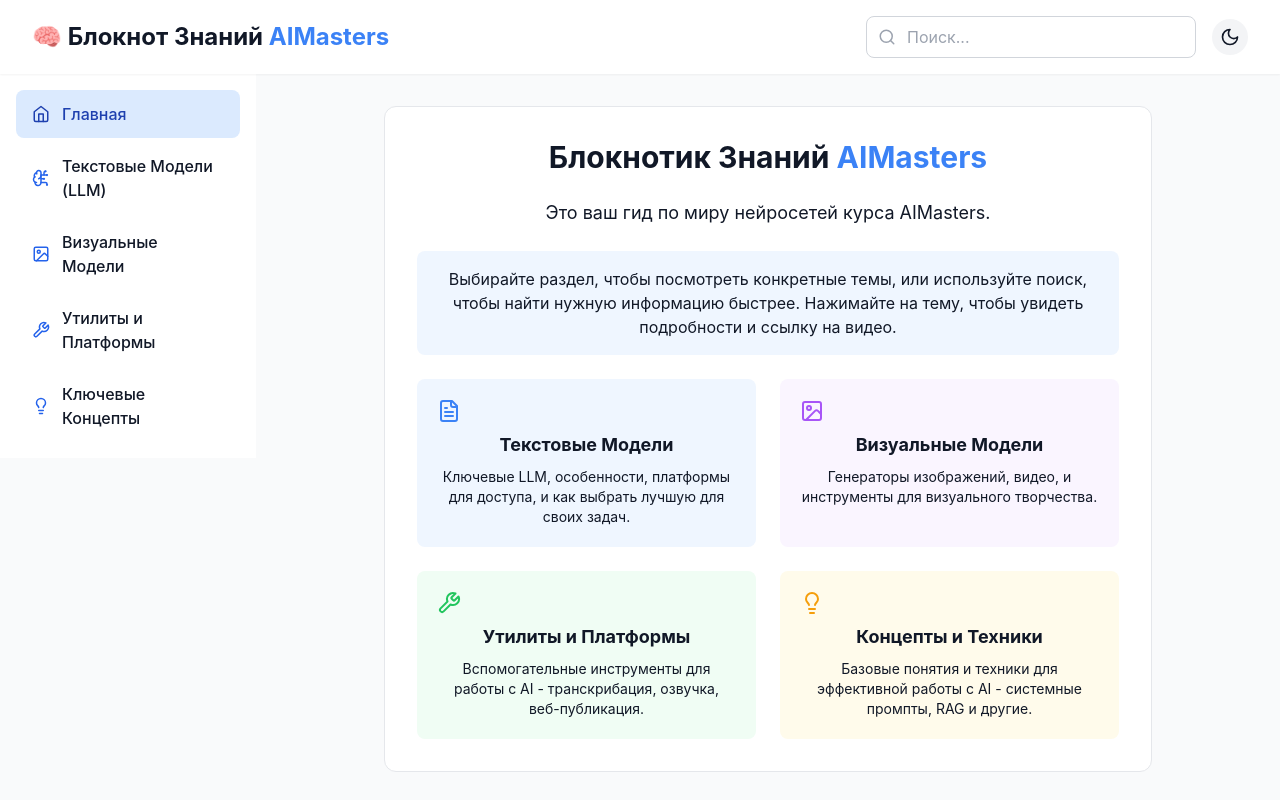
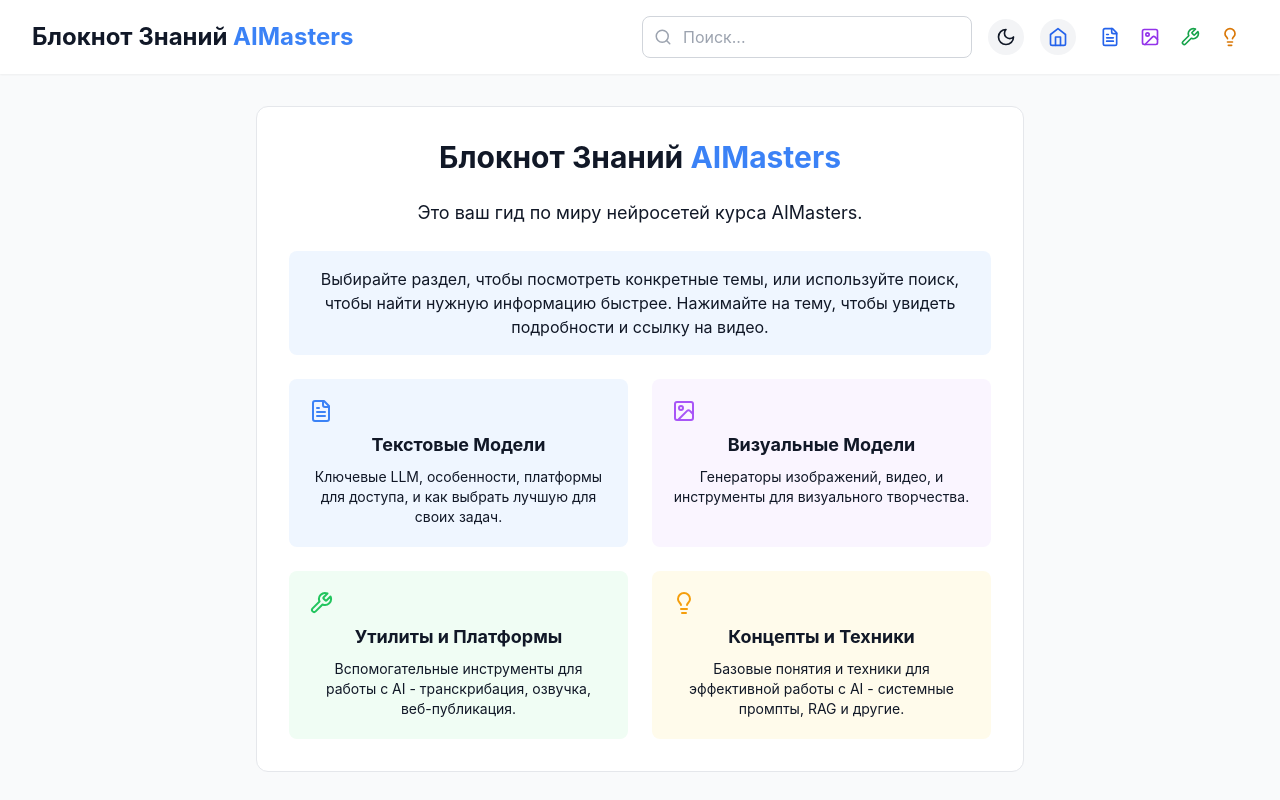
Before and after one commit to smixs/air_astana, a React (Vite) app: page / in a window 1280 px wide. Shown: the top 800 px of the page. Built offline with nearby package versions, Linux system fonts and the light colour scheme.

Commit message:
Удален компонент Sidebar, добавлена мобильная навигация в App, улучшены стили и логика отображения секций. Исправлено название в WelcomeScreen на "Блокнот Знаний".

```diff
--- a/src/App.tsx
+++ b/src/App.tsx
@@ -1,6 +1,5 @@
 import { useState, useRef } from 'react';
-import { MoonIcon, SunIcon, SearchIcon } from 'lucide-react';
-import Sidebar from './components/Sidebar';
+import { MoonIcon, SunIcon, SearchIcon, Menu, X, Home, FileText, Image as ImageIcon, Wrench, Lightbulb } from 'lucide-react';
 import ContentArea from './components/ContentArea';
 import SearchBar from './components/SearchBar';
 import WelcomeScreen from './components/WelcomeScreen';
@@ -10,7 +9,7 @@
   const [activeSection, setActiveSection] = useState('welcome');
   const [searchQuery, setSearchQuery] = useState('');
   const [darkMode, setDarkMode] = useState(false);
-  const [isMobileMenuOpen, setIsMobileMenuOpen] = useState(false);
+  const [isMobileNavOpen, setIsMobileNavOpen] = useState(false);
 
   const mainContentRef = useRef<HTMLElement>(null);
 
@@ -25,15 +24,12 @@
         <div className="flex items-center">
           <button
             className="mr-4 md:hidden"
-            onClick={() => setIsMobileMenuOpen(!isMobileMenuOpen)}
+            onClick={() => setIsMobileNavOpen(!isMobileNavOpen)}
           >
-            <svg xmlns="http://www.w3.org/2000/svg" className="h-6 w-6" fill="none" viewBox="0 0 24 24" stroke="currentColor">
-              <path strokeLinecap="round" strokeLinejoin="round" strokeWidth={2} d="M4 6h16M4 12h16m-7 6h7" />
-            </svg>
+            {isMobileNavOpen ? <X size={24} /> : <Menu size={24} />}
           </button>
           <h1 className="text-xl md:text-2xl font-bold">
-            <span className="text-blue-500">🧠 </span>
-            <span className="">Блокнот Знаний</span>
+            <span>Блокнот Знаний</span>
             <span className="text-blue-500"> AIMasters</span>
           </h1>
         </div>
@@ -51,6 +47,52 @@
           >
             {darkMode ? <SunIcon size={20} /> : <MoonIcon size={20} />}
           </button>
+          <button
+            onClick={() => setActiveSection('welcome')}
+            title="Главная"
+            className={`p-2 rounded-full ml-4 ${activeSection === 'welcome' ? (darkMode ? 'bg-gray-700' : 'bg-gray-100') : (darkMode ? 'hover:bg-gray-700' : 'hover:bg-gray-100')}`}
+          >
+            <Home size={20} className={`${activeSection === 'welcome' ? (darkMode ? 'text-blue-400' : 'text-blue-600') : ''}`} />
+          </button>
+          <div className="hidden md:flex items-center gap-1 ml-4">
+            {sections.map((section) => {
+              if (section.id === 'welcome') return null;
+
+              let IconComponent;
+              let iconColorClass;
+              switch (section.id) {
+                case 'text-models':
+                  IconComponent = FileText;
+                  iconColorClass = darkMode ? 'text-blue-400' : 'text-blue-600';
+                  break;
+                case 'visual-models':
+                  IconComponent = ImageIcon;
+                  iconColorClass = darkMode ? 'text-purple-400' : 'text-purple-600';
+                  break;
+                case 'utilities':
+                  IconComponent = Wrench;
+                  iconColorClass = darkMode ? 'text-green-400' : 'text-green-600';
+                  break;
+                case 'concepts':
+                  IconComponent = Lightbulb;
+                  iconColorClass = darkMode ? 'text-amber-400' : 'text-amber-600';
+                  break;
+                default:
+                  return null;
+              }
+
+              return (
+                <button
+                  key={section.id}
+                  onClick={() => setActiveSection(section.id)}
+                  title={section.title}
+                  className={`p-2 rounded-full transition-colors ${activeSection === section.id ? (darkMode ? 'bg-gray-700' : 'bg-gray-100') : (darkMode ? 'hover:bg-gray-700' : 'hover:bg-gray-100')}`}
+                >
+                  <IconComponent size={20} className={`${iconColorClass}`} />
+                </button>
+              );
+            })}
+          </div>
         </div>
       </header>
 
@@ -61,45 +103,43 @@
         />
       </div>
 
-      <div className="flex flex-col md:flex-row">
-        {/* Mobile Sidebar */}
-        <div
-          className={`
-            fixed inset-0 bg-black bg-opacity-50 z-20 md:hidden transition-opacity duration-300
-            ${isMobileMenuOpen ? 'opacity-100' : 'opacity-0 pointer-events-none'}
-          `}
-          onClick={() => setIsMobileMenuOpen(false)}
-        >
-          <div
-            className={`w-64 h-full ${darkMode ? 'bg-gray-800' : 'bg-white'} transition-transform duration-300 ${isMobileMenuOpen ? 'translate-x-0' : '-translate-x-full'}`}
-            onClick={(e) => e.stopPropagation()}
-          >
-            <Sidebar
-              sections={sections}
-              activeSection={activeSection}
-              setActiveSection={(section) => {
-                setActiveSection(section);
-                setIsMobileMenuOpen(false);
-                mainContentRef.current?.scrollTo(0, 0);
-              }}
-              darkMode={darkMode}
-            />
+      {/* Мобильная навигация (выпадающая) */}
+      {isMobileNavOpen && (
+        <nav className={`md:hidden border-t ${darkMode ? 'bg-gray-800 border-gray-700' : 'bg-white border-gray-200'} shadow-md`}>
+          <div className="px-4 py-3 space-y-2">
+            {sections.map((section) => (
+              <button
+                key={section.id}
+                onClick={() => {
+                  setActiveSection(section.id);
+                  setIsMobileNavOpen(false);
+                  mainContentRef.current?.scrollTo(0, 0);
+                }}
+                className={`
+                  block w-full text-left px-3 py-2 rounded-md text-base font-medium transition-colors flex items-center gap-2
+                  ${activeSection === section.id
+                    ? (darkMode ? 'bg-blue-900 text-white' : 'bg-blue-100 text-blue-700')
+                    : (darkMode ? 'text-gray-300 hover:bg-gray-700 hover:text-white' : 'text-gray-600 hover:bg-gray-50 hover:text-gray-900')}
+                `}
+              >
+                {section.id === 'welcome' && <Home size={18} />}
+                {section.title}
+              </button>
+            ))}
           </div>
+        </nav>
+      )}
+
+      {/* Десктопная навигация */}
+      {/*
+        <div className={`hidden md:block w-64 p-4 ...`}>
+          Раньше здесь был Sidebar
         </div>
+      */}
 
-        {/* Desktop Sidebar */}
-        <div className={`hidden md:block w-64 p-4 sticky top-[73px] self-start overflow-y-auto max-h-[calc(100vh-73px)] ${darkMode ? 'bg-gray-800' : 'bg-white'}`}>
-          <Sidebar
-            sections={sections}
-            activeSection={activeSection}
-            setActiveSection={setActiveSection}
-            darkMode={darkMode}
-          />
-        </div>
-
-        {/* Main Content */}
-        <main ref={mainContentRef} className="flex-1 p-4 md:p-8 overflow-y-auto">
-          {/* Render ContentArea only if not welcome screen or if searching */}
+        {/* Main Content - теперь занимает всю ширину под хедером */}
+        <main ref={mainContentRef} className="p-4 md:p-8 overflow-y-auto">
+          {/* Логика рендера ContentArea и WelcomeScreen остается прежней */}
           {(activeSection !== 'welcome' || searchQuery) && (
             <ContentArea
               sections={sections}
@@ -108,12 +148,12 @@
               darkMode={darkMode}
             />
           )}
-          {/* Render WelcomeScreen only if welcome screen and not searching */}
           {activeSection === 'welcome' && !searchQuery && (
              <WelcomeScreen darkMode={darkMode} setActiveSection={setActiveSection} />
            )}
         </main>
-      </div>
+      {/* Убираем закрывающий тег от flex-col md:flex-row */}
+      {/* </div> */}
 
       {/* Footer */}
       <footer className={`py-4 px-6 text-center text-sm ${darkMode ? 'bg-gray-800 text-gray-400' : 'bg-white text-gray-600'}`}>
--- a/src/components/Sidebar.tsx
+++ /dev/null
@@ -1,76 +0,0 @@
-import React from 'react';
-import {
-  BrainCircuit,
-  Image,
-  Wrench,
-  Lightbulb,
-  BookOpen,
-  Home,
-  ChevronRight
-} from 'lucide-react';
-
-interface SidebarProps {
-  sections: any[];
-  activeSection: string;
-  setActiveSection: (section: string) => void;
-  darkMode: boolean;
-}
-
-const Sidebar: React.FC<SidebarProps> = ({
-  sections,
-  activeSection,
-  setActiveSection,
-  darkMode
-}) => {
-
-  const getIcon = (id: string) => {
-    switch(id) {
-      case 'welcome':
-        return <Home size={18} />;
-      case 'text-models':
-        return <BrainCircuit size={18} />;
-      case 'visual-models':
-        return <Image size={18} />;
-      case 'utilities':
-        return <Wrench size={18} />;
-      case 'concepts':
-        return <Lightbulb size={18} />;
-      case 'workflows':
-        return <BookOpen size={18} />;
-      default:
-        return <ChevronRight size={18} />;
-    }
-  };
-
-  return (
-    <nav>
-      <ul className="space-y-1">
-        {sections.map((section) => (
-          <li key={section.id}>
-            <button
-              onClick={() => setActiveSection(section.id)}
-              className={`
-                w-full text-left px-4 py-3 rounded-lg flex items-center gap-3 transition-colors duration-200
-                ${activeSection === section.id
-                  ? darkMode
-                    ? 'bg-blue-600 text-white'
-                    : 'bg-blue-100 text-blue-800'
-                  : darkMode
-                    ? 'hover:bg-gray-700'
-                    : 'hover:bg-gray-100'
-                }
-              `}
-            >
-              <span className={activeSection === section.id ? 'text-current' : darkMode ? 'text-blue-400' : 'text-blue-600'}>
-                {getIcon(section.id)}
-              </span>
-              <span className="font-medium">{section.title}</span>
-            </button>
-          </li>
-        ))}
-      </ul>
-    </nav>
-  );
-};
-
-export default Sidebar;
--- a/src/components/WelcomeScreen.tsx
+++ b/src/components/WelcomeScreen.tsx
@@ -22,7 +22,7 @@
       `}
       >
         <h1 className="text-3xl font-bold mb-6">
-          <span>Блокнотик Знаний</span>
+          <span>Блокнот Знаний</span>
           <span className="text-blue-500"> AIMasters</span>
         </h1>
 
```
